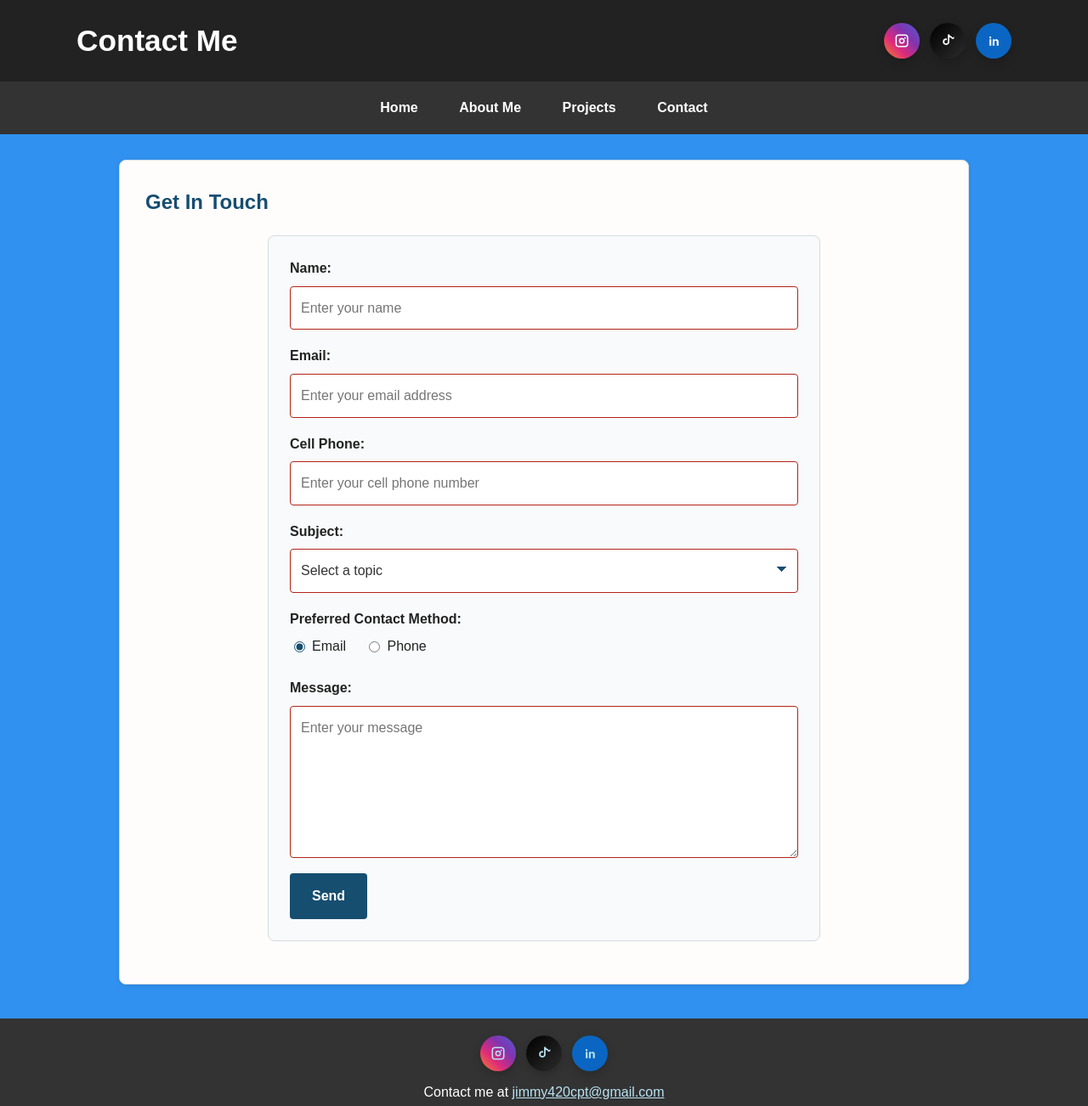
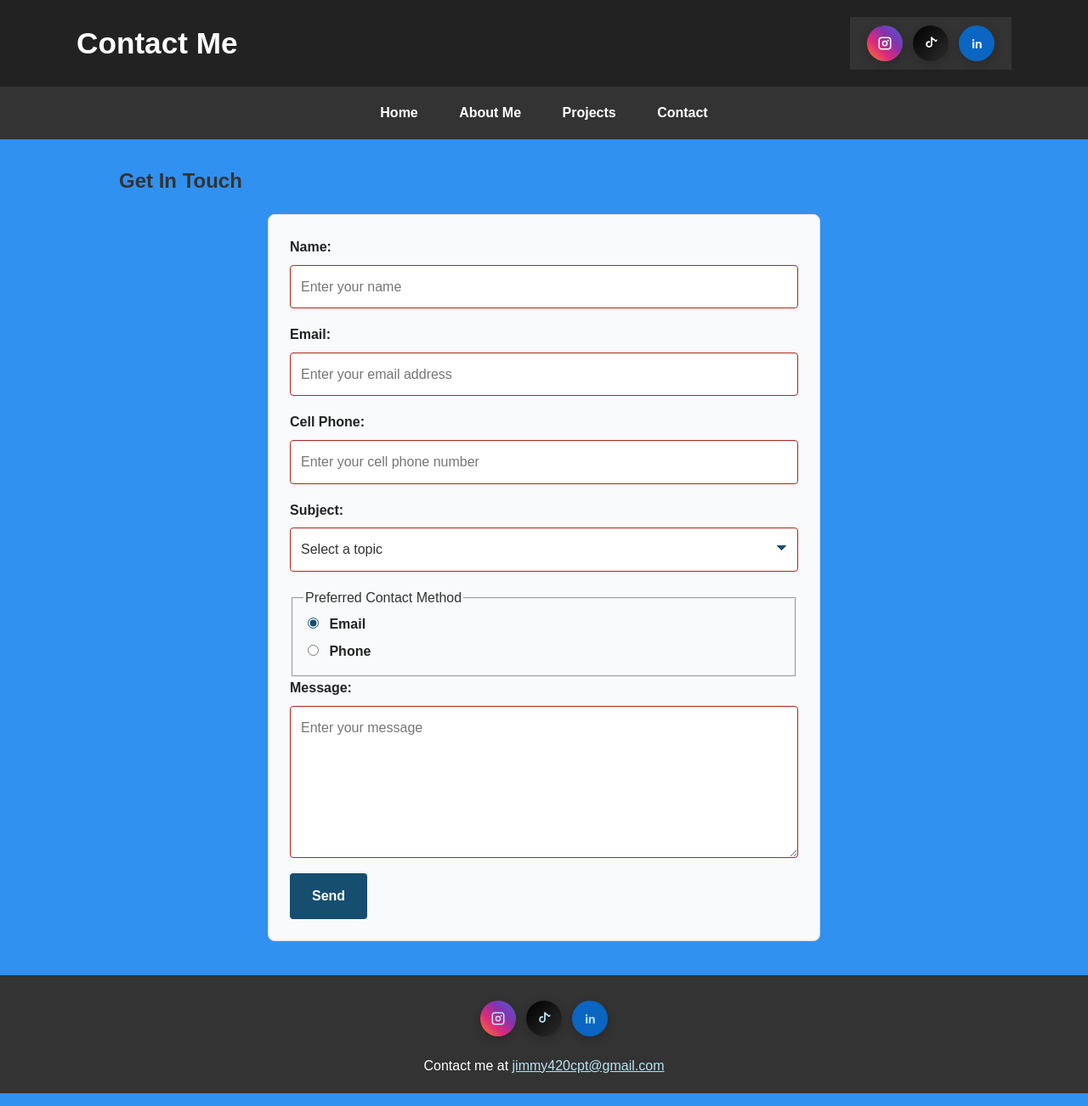
Before and after one commit to wesleyhenry-creator/Capstone-Debug-template, a plain HTML site: page portfolio/contact.html in a window 1280 px wide. Shown: the whole page at 85% size. Drawn offline with Linux system fonts and the light colour scheme.

Commit message:
Initial Commit

```diff
--- a/portfolio/contact.html
+++ b/portfolio/contact.html
@@ -4,31 +4,57 @@
 <head>
     <meta charset="UTF-8">
     <meta name="viewport" content="width=device-width, initial-scale=1.0">
-    <meta name="description" content="Contact me through the website contact form.">
+    <meta name="description" content="Contact me through my portfolio website for project inquiries, job opportunities, or general questions.">
     <title>Contact Me</title>
     <link rel="stylesheet" href="css/styles.css">
 </head>
+
 <body>
+
 <header class="header">
     <div class="header-inner">
         <h1>Contact Me</h1>
-            <div class="social-links" aria-label="Social media links">
-                <a class="social-link instagram" href="https://www.instagram.com/" target="_blank" rel="noreferrer" aria-label="Instagram">
-                    <svg viewBox="0 0 24 24" aria-hidden="true"><path d="M7 2h10a5 5 0 0 1 5 5v10a5 5 0 0 1-5 5H7a5 5 0 0 1-5-5V7a5 5 0 0 1 5-5zm0 2a3 3 0 0 0-3 3v10a3 3 0 0 0 3 3h10a3 3 0 0 0 3-3V7a3 3 0 0 0-3-3H7zm5 3.5A4.5 4.5 0 1 1 7.5 12 4.5 4.5 0 0 1 12 7.5zm0 2A2.5 2.5 0 1 0 14.5 12 2.5 2.5 0 0 0 12 9.5zm5-3.25a1.25 1.25 0 1 1-1.25 1.25A1.25 1.25 0 0 1 17 6.25z"/></svg>
+
+    <nav class="social-links" aria-label="Social media links">
+        <a class="social-link instagram"
+           href="https://www.instagram.com/"
+           target="_blank"
+           rel="noreferrer"
+           aria-label="Instagram">
+            <svg viewBox="0 0 24 24" aria-hidden="true">
+                <path d="M7 2h10a5 5 0 0 1 5 5v10a5 5 0 0 1-5 5H7a5 5 0 0 1-5-5V7a5 5 0 0 1 5-5zm0 2a3 3 0 0 0-3 3v10a3 3 0 0 0 3 3h10a3 3 0 0 0 3-3V7a3 3 0 0 0-3-3H7zm5 3.5A4.5 4.5 0 1 1 7.5 12 4.5 4.5 0 0 1 12 7.5zm0 2A2.5 2.5 0 1 0 14.5 12 2.5 2.5 0 0 0 12 9.5zm5-3.25a1.25 1.25 0 1 1-1.25 1.25A1.25 1.25 0 0 1 17 6.25z"/>
+            </svg>
         </a>
-                <a class="social-link tiktok" href="https://www.tiktok.com/" target="_blank" rel="noreferrer" aria-label="TikTok">
-                    <svg viewBox="0 0 24 24" aria-hidden="true"><path d="M14.5 2c.7 1.8 2.2 3 4.2 3.2v2.6c-1.5 0-2.9-.5-4.2-1.5v7.1a5.1 5.1 0 1 1-5.1-5.1c.4 0 .8 0 1.2.1v2.8a2.4 2.4 0 0 0-1.2-.4 2.7 2.7 0 0 0 0 5.4 2.7 2.7 0 0 0 2.7-2.7V2h2.4zm3.7 7.4v-2.6c1.3 0 2.5-.4 3.7-1.2v2.6c-1 .8-2.2 1.2-3.7 1.2z"/></svg>
+
+        <a class="social-link tiktok"
+           href="https://www.tiktok.com/"
+           target="_blank"
+           rel="noreferrer"
+           aria-label="TikTok">
+            <svg viewBox="0 0 24 24" aria-hidden="true">
+                <path d="M14.5 2c.7 1.8 2.2 3 4.2 3.2v2.6c-1.5 0-2.9-.5-4.2-1.5v7.1a5.1 5.1 0 1 1-5.1-5.1c.4 0 .8 0 1.2.1v2.8a2.4 2.4 0 0 0-1.2-.4 2.7 2.7 0 0 0 0 5.4 2.7 2.7 0 0 0 2.7-2.7V2h2.4zm3.7 7.4v-2.6c1.3 0 2.5-.4 3.7-1.2v2.6c-1 .8-2.2 1.2-3.7 1.2z"/>
+            </svg>
         </a>
-                <a class="social-link linkedin" href="https://www.linkedin.com/in/wesley-henry-7838251b7" target="_blank" rel="noreferrer" aria-label="LinkedIn">
-                    <svg viewBox="0 0 24 24" aria-hidden="true"><path d="M6.94 8.5A1.56 1.56 0 1 1 6.9 5.4a1.56 1.56 0 0 1 .04 3.1zM5.5 9.8h2.8v9.7H5.5zm5.1 0h2.7v1.3h.1c.4-.7 1.3-1.5 2.8-1.5 3 0 3.5 2 3.5 4.6v5.3h-2.8v-4.9c0-1.2 0-2.8-1.7-2.8s-2 1.3-2 2.7v5h-2.8z"/></svg>
+
+        <a class="social-link linkedin"
+           href="https://www.linkedin.com/in/wesley-henry-7838251b7"
+           target="_blank"
+           rel="noreferrer"
+           aria-label="LinkedIn">
+            <svg viewBox="0 0 24 24" aria-hidden="true">
+                <path d="M6.94 8.5A1.56 1.56 0 1 1 6.9 5.4a1.56 1.56 0 0 1 .04 3.1zM5.5 9.8h2.8v9.7H5.5zm5.1 0h2.7v1.3h.1c.4-.7 1.3-1.5 2.8-1.5 3 0 3.5 2 3.5 4.6v5.3h-2.8v-4.9c0-1.2 0-2.8-1.7-2.8s-2 1.3-2 2.7v5h-2.8z"/>
+            </svg>
         </a>
+    </nav>
 </div>
-        </div>
+
+
 </header>
+
 <nav aria-label="Main navigation">
     <ul>
         <li>
-                <a href="index.html" aria-current="page">Home</a>
+            <a href="index.html">Home</a>
         </li>
         <li>
             <a href="about.html">About Me</a>
@@ -37,15 +63,17 @@
             <a href="projects.html">Projects</a>
         </li>
         <li>
-                <a href="contact.html">Contact</a>
+            <a href="contact.html" aria-current="page">Contact</a>
         </li>
     </ul>
 </nav>
+
 <main>
-    <section>
+    <article>
         <h2>Get In Touch</h2>
 
     <form action="#" method="post">
+
         <div>
             <label for="name">Name:</label>
             <input
@@ -54,6 +82,7 @@
                 name="name"
                 placeholder="Enter your name"
                 autocomplete="name"
+                minlength="2"
                 required
             >
         </div>
@@ -69,17 +98,22 @@
                 required
             >
         </div>
+
         <div>
-                <label for="email">Cell Phone:</label>
+            <label for="cell-phone">Cell Phone:</label>
             <input
                 type="tel"
                 id="cell-phone"
                 name="cell-phone"
                 placeholder="Enter your cell phone number"
                 autocomplete="tel"
+                minlength="10"
+                maxlength="15"
+                pattern="[0-9+\s()-]{10,15}"
                 required
             >
         </div>
+
         <div>
             <label for="subject">Subject:</label>
             <select id="subject" name="subject" required>
@@ -90,11 +124,28 @@
             </select>
         </div>
 
-            <div>
-                <label>Preferred Contact Method:</label>
-                <label><input type="radio" name="contact-method" value="email" checked> Email</label>
-                <label><input type="radio" name="contact-method" value="phone"> Phone</label>
-            </div>
+        <fieldset>
+            <legend>Preferred Contact Method</legend>
+
+            <label>
+                <input
+                    type="radio"
+                    name="contact-method"
+                    value="email"
+                    checked
+                >
+                Email
+            </label>
+
+            <label>
+                <input
+                    type="radio"
+                    name="contact-method"
+                    value="phone"
+                >
+                Phone
+            </label>
+        </fieldset>
 
         <div>
             <label for="message">Message:</label>
@@ -102,6 +153,7 @@
                 id="message"
                 name="message"
                 rows="6"
+                minlength="10"
                 placeholder="Enter your message"
                 required
             ></textarea>
@@ -109,25 +161,50 @@
 
         <button type="submit">Send</button>
     </form>
-    </section>
+</article>
+
 </main>
 
 <footer class="footer">
-    <div class="social-links" aria-label="Social media links">
-        <a class="social-link instagram" href="https://www.instagram.com/" target="_blank" rel="noreferrer" aria-label="Instagram">
-            <svg viewBox="0 0 24 24" aria-hidden="true"><path d="M7 2h10a5 5 0 0 1 5 5v10a5 5 0 0 1-5 5H7a5 5 0 0 1-5-5V7a5 5 0 0 1 5-5zm0 2a3 3 0 0 0-3 3v10a3 3 0 0 0 3 3h10a3 3 0 0 0 3-3V7a3 3 0 0 0-3-3H7zm5 3.5A4.5 4.5 0 1 1 7.5 12 4.5 4.5 0 0 1 12 7.5zm0 2A2.5 2.5 0 1 0 14.5 12 2.5 2.5 0 0 0 12 9.5zm5-3.25a1.25 1.25 0 1 1-1.25 1.25A1.25 1.25 0 0 1 17 6.25z"/></svg>
+    <nav class="social-links" aria-label="Social media links">
+        <a class="social-link instagram"
+           href="https://www.instagram.com/"
+           target="_blank"
+           rel="noreferrer"
+           aria-label="Instagram">
+            <svg viewBox="0 0 24 24" aria-hidden="true">
+                <path d="M7 2h10a5 5 0 0 1 5 5v10a5 5 0 0 1-5 5H7a5 5 0 0 1-5-5V7a5 5 0 0 1 5-5zm0 2a3 3 0 0 0-3 3v10a3 3 0 0 0 3 3h10a3 3 0 0 0 3-3V7a3 3 0 0 0-3-3H7zm5 3.5A4.5 4.5 0 1 1 7.5 12 4.5 4.5 0 0 1 12 7.5zm0 2A2.5 2.5 0 1 0 14.5 12 2.5 2.5 0 0 0 12 9.5zm5-3.25a1.25 1.25 0 1 1-1.25 1.25A1.25 1.25 0 0 1 17 6.25z"/>
+            </svg>
         </a>
-        <a class="social-link tiktok" href="https://www.tiktok.com/" target="_blank" rel="noreferrer" aria-label="TikTok">
-            <svg viewBox="0 0 24 24" aria-hidden="true"><path d="M14.5 2c.7 1.8 2.2 3 4.2 3.2v2.6c-1.5 0-2.9-.5-4.2-1.5v7.1a5.1 5.1 0 1 1-5.1-5.1c.4 0 .8 0 1.2.1v2.8a2.4 2.4 0 0 0-1.2-.4 2.7 2.7 0 0 0 0 5.4 2.7 2.7 0 0 0 2.7-2.7V2h2.4zm3.7 7.4v-2.6c1.3 0 2.5-.4 3.7-1.2v2.6c-1 .8-2.2 1.2-3.7 1.2z"/></svg>
+
+
+    <a class="social-link tiktok"
+       href="https://www.tiktok.com/"
+       target="_blank"
+       rel="noreferrer"
+       aria-label="TikTok">
+        <svg viewBox="0 0 24 24" aria-hidden="true">
+            <path d="M14.5 2c.7 1.8 2.2 3 4.2 3.2v2.6c-1.5 0-2.9-.5-4.2-1.5v7.1a5.1 5.1 0 1 1-5.1-5.1c.4 0 .8 0 1.2.1v2.8a2.4 2.4 0 0 0-1.2-.4 2.7 2.7 0 0 0 0 5.4 2.7 2.7 0 0 0 2.7-2.7V2h2.4zm3.7 7.4v-2.6c1.3 0 2.5-.4 3.7-1.2v2.6c-1 .8-2.2 1.2-3.7 1.2z"/>
+        </svg>
     </a>
-        <a class="social-link linkedin" href="https://www.linkedin.com/in/wesley-henry-7838251b7" target="_blank" rel="noreferrer" aria-label="LinkedIn">
-            <svg viewBox="0 0 24 24" aria-hidden="true"><path d="M6.94 8.5A1.56 1.56 0 1 1 6.9 5.4a1.56 1.56 0 0 1 .04 3.1zM5.5 9.8h2.8v9.7H5.5zm5.1 0h2.7v1.3h.1c.4-.7 1.3-1.5 2.8-1.5 3 0 3.5 2 3.5 4.6v5.3h-2.8v-4.9c0-1.2 0-2.8-1.7-2.8s-2 1.3-2 2.7v5h-2.8z"/></svg>
+
+    <a class="social-link linkedin"
+       href="https://www.linkedin.com/in/wesley-henry-7838251b7"
+       target="_blank"
+       rel="noreferrer"
+       aria-label="LinkedIn">
+        <svg viewBox="0 0 24 24" aria-hidden="true">
+            <path d="M6.94 8.5A1.56 1.56 0 1 1 6.9 5.4a1.56 1.56 0 0 1 .04 3.1zM5.5 9.8h2.8v9.7H5.5zm5.1 0h2.7v1.3h.1c.4-.7 1.3-1.5 2.8-1.5 3 0 3.5 2 3.5 4.6v5.3h-2.8v-4.9c0-1.2 0-2.8-1.7-2.8s-2 1.3-2 2.7v5h-2.8z"/>
+        </svg>
     </a>
-    </div>
+</nav>
+
 <p>
     Contact me at
     <a href="mailto:jimmy420cpt@gmail.com">jimmy420cpt@gmail.com</a>
 </p>
+
+
 </footer>
 
 </body>
```
Also changed, not shown: portfolio/about.html (+111 -23 lines), portfolio/screenshots/completed-website.png (renamed from portfolio/screenshots/completed-webiste.png). Lines whose indentation alone changed are shown as unchanged.
